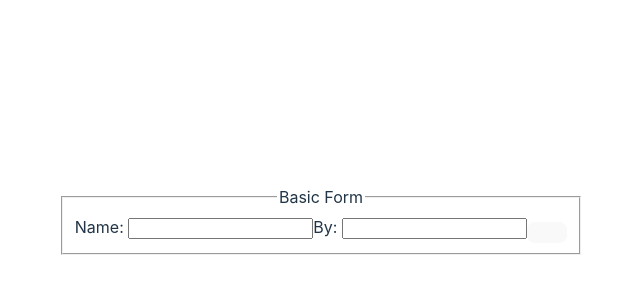
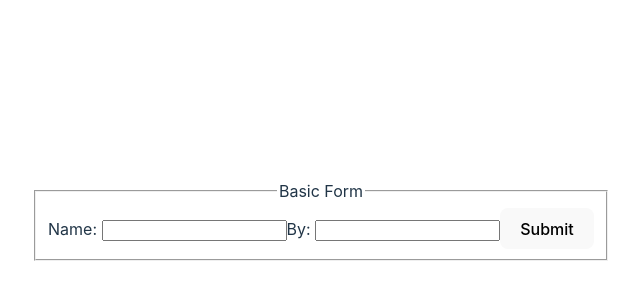
Before and after one commit to legodev/advanced-react, a React (Vite) app: page / in a window 1280 px wide. Shown: the part 180-480 px from the top of the page, without its empty margins (319-959 px from the left). Built offline with nearby package versions, Linux system fonts and the light colour scheme.

Commit message:
Updating state

```diff
--- a/src/App.jsx
+++ b/src/App.jsx
@@ -1,52 +1,19 @@
+import { useState } from 'react'
 import './App.css'
-import { useState } from 'react'
+import GoalForm from './components/GoalForm'
 
 function App() {
-  const [formData, setFormData] = useState({ goal: '', by: '' })
+  const [allGoals, updateAllGoals] = useState([])
 
-  function handleChange(e) {
-    setFormData({ ...formData, [e.target.name]: e.target.value })
+  function addGoal(goal) {
+    updateAllGoals([...allGoals, goal])
   }
 
-  // const newFormData = formData.map(({ el, index }) => {
-  //     return (
-  //       <p key={index}>
-  //         {el.goal} -- {el.by}
-  //       </p>
-  //     )
-  //   })
-
-  function handleSubmit(e) {
-    e.preventDefault()
-    PaymentResponse.onAdd(formData)
-    setFormData({ goal: '', by: '' })
-  }
+  console.log(allGoals)
 
   return (
     <div>
-      <form action="" onSubmit={handleSubmit}>
-        <fieldset>
-          <legend>Basic Form</legend>
-          <label htmlFor="name">Name: </label>
-          <input
-            name="goal"
-            id="name"
-            type="text"
-            value={formData.goal}
-            onChange={handleChange}
-          />
-          <label htmlFor="by">By: </label>
-          <input
-            id="by"
-            name="by"
-            type="text"
-            value={formData.by}
-            onChange={handleChange}
-          />
-          <button type="submit"></button>
-        </fieldset>
-      </form>
-      {/* {NewFormData} */}
+      <GoalForm onAdd={addGoal}/>
     </div>
   )
 }
--- /dev/null
+++ b/src/components/GoalForm.jsx
@@ -0,0 +1,51 @@
+import { useState } from 'react'
+
+export default function GoalForm({ onAdd }) {
+  const [formData, setFormData] = useState({ goal: '', by: '' })
+
+  function handleChange(e) {
+    setFormData({ ...formData, [e.target.name]: e.target.value })
+  }
+
+  // const newFormData = formData.map(({ el, index }) => {
+  //     return (
+  //       <p key={index}>
+  //         {el.goal} -- {el.by}
+  //       </p>
+  //     )
+  //   })
+
+  function handleSubmit(e) {
+    e.preventDefault()
+    onAdd(formData)
+    setFormData({ goal: '', by: '' })
+  }
+
+  return (
+    <div>
+      <form action="" onSubmit={handleSubmit}>
+        <fieldset>
+          <legend>Basic Form</legend>
+          <label htmlFor="name">Name: </label>
+          <input
+            name="goal"
+            id="name"
+            type="text"
+            value={formData.goal}
+            onChange={handleChange}
+          />
+          <label htmlFor="by">By: </label>
+          <input
+            id="by"
+            name="by"
+            type="text"
+            value={formData.by}
+            onChange={handleChange}
+          />
+          <button type="submit">Submit</button>
+        </fieldset>
+      </form>
+      {/* {NewFormData} */}
+    </div>
+  )
+}
```
